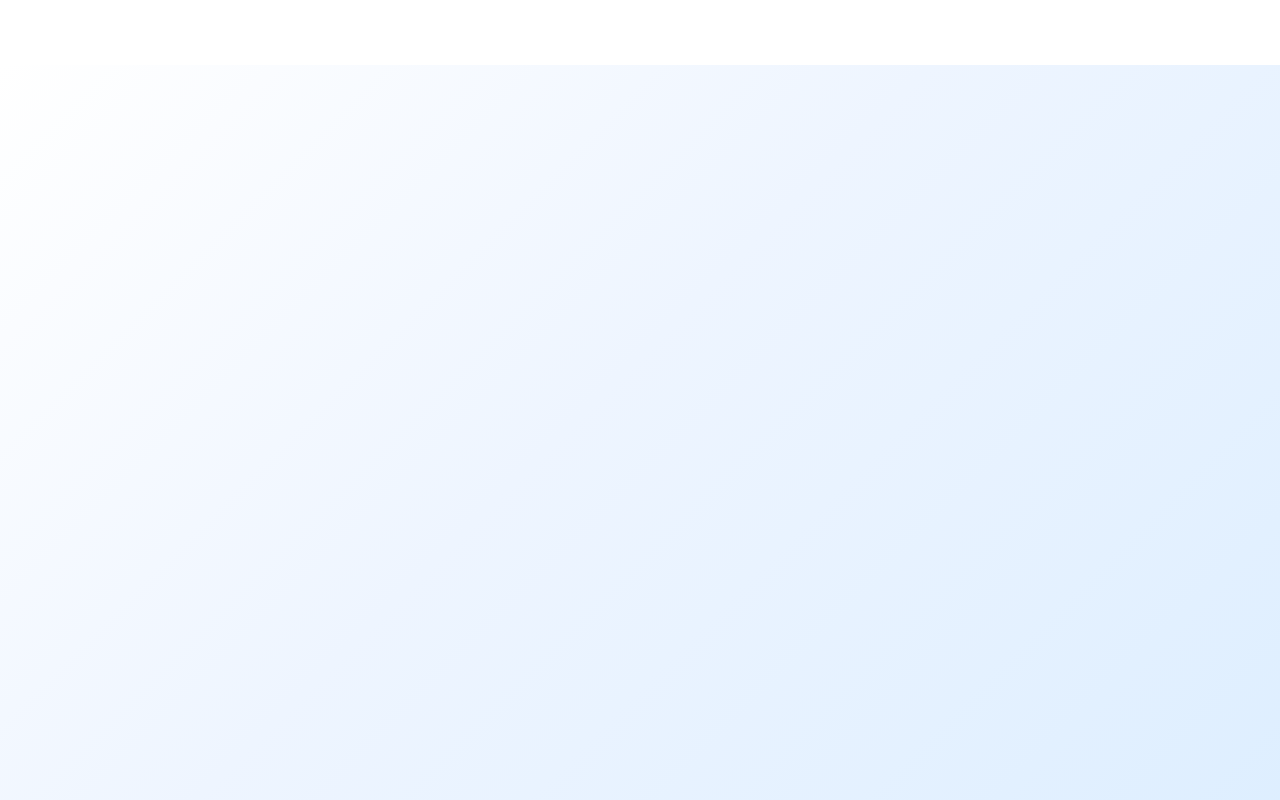
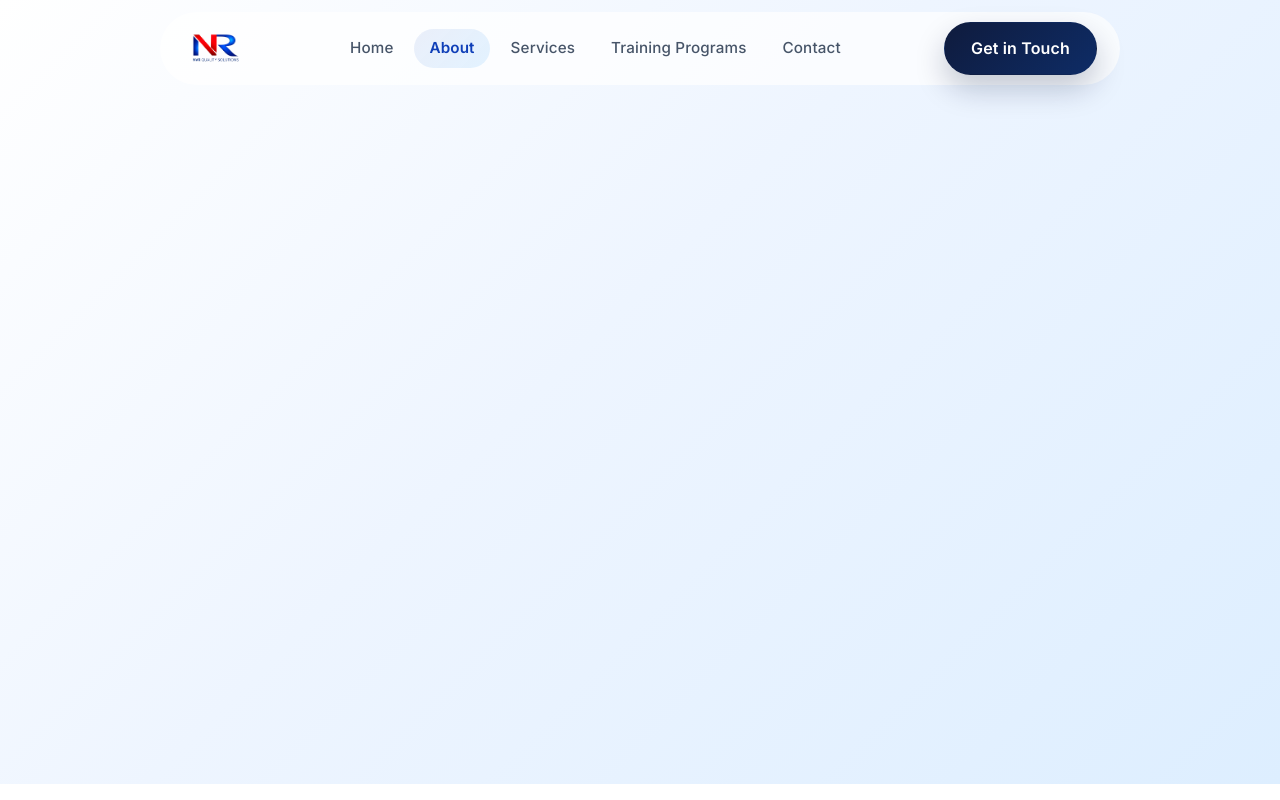
Before and after one commit to webstique-dev/NVR_quality_solutions, a React (Vite) app: page /about in a window 1280 px wide. Shown: the top 800 px of the page. Built offline with nearby package versions, Linux system fonts and the light colour scheme.

Commit message:
fix(navbar):navbar fixed into pill based

```diff
--- a/src/components/Layout/Navbar.css
+++ b/src/components/Layout/Navbar.css
@@ -1,65 +1,78 @@
 /* ===================================================================
-   Navbar — Mistral AI Design System (DESIGN.md)
-
-   Sticky white editorial bar with hairline border.
-   No glass, no floating pill, no dark background.
+   Navbar — Floating pill navigation
    =================================================================== */
 
 .navbar {
-  position: sticky;
+  position: fixed;
   top: 0;
   left: 0;
   right: 0;
   z-index: var(--z-nav);
-  background-color: var(--color-canvas);
-  border-bottom: 1px solid var(--color-hairline-soft);
-  transition: box-shadow var(--duration-base) var(--ease-standard);
+  width: 100%;
+  padding: 0.75rem 1rem 0;
 }
 
-.navbar--scrolled {
-  box-shadow: var(--shadow-navbar);
+.navbar__shell {
+  width: min(100%, 960px);
+  margin: 0 auto;
+  border-radius: 9999px;
+  border: 1px solid transparent;
+  background: rgba(255, 255, 255, 0.7);
+  backdrop-filter: blur(0px);
+  box-shadow: none;
+  transition:
+    background-color 300ms ease,
+    box-shadow 300ms ease,
+    border-color 300ms ease,
+    backdrop-filter 300ms ease;
 }
 
-/* ─── Inner layout ───────────────────────────────────────────────── */
+.navbar--scrolled .navbar__shell {
+  background: rgba(255, 255, 255, 0.78);
+  backdrop-filter: blur(12px);
+  border-color: rgba(255, 255, 255, 0.8);
+  box-shadow: 0 8px 30px rgba(15, 23, 42, 0.08);
+}
+
 .navbar__inner {
-  width: 100%;
-  max-width: var(--max-width);
-  margin: 0 auto;
-  height: var(--nav-height);
   display: flex;
   align-items: center;
   justify-content: space-between;
-  gap: var(--spacing-xl);
-  padding: 0 clamp(1rem, 3vw, 2rem);
+  gap: 1rem;
+  padding: 0.55rem 1.4rem;
+  min-height: 3.4rem;
 }
 
-/* ─── Logo ────────────────────────────────────────────────────────── */
 .navbar__logo {
-  text-decoration: none;
   display: flex;
   align-items: center;
   flex-shrink: 0;
+  text-decoration: none;
 }
 
 .navbar__logo-img {
-  height: clamp(32px, 4vw, 40px);
+  height: clamp(34px, 4vw, 42px);
   width: auto;
   object-fit: contain;
   display: block;
 }
 
-/* ─── Desktop nav links ───────────────────────────────────────────── */
 .navbar__links {
   display: flex;
   align-items: center;
-  gap: var(--spacing-xs);
+  justify-content: center;
+  gap: 0.35rem;
   flex: 1;
-  justify-content: center;
 }
 
-.navbar__link {
-  padding: 0.55rem 0.9rem;
-  border-radius: var(--rounded-md);
+.navbar__link,
+.navbar__mobile-link {
+  position: relative;
+  isolation: isolate;
+  display: inline-flex;
+  align-items: center;
+  padding: 0.65rem 0.95rem;
+  border-radius: 9999px;
   font-family: var(--font-body);
   font-size: var(--fs-body-sm-resp);
   font-weight: 500;
@@ -68,52 +81,108 @@
   color: var(--color-slate);
   text-decoration: none;
   transition:
-    color var(--duration-fast) var(--ease-standard),
-    background-color var(--duration-fast) var(--ease-standard);
+    color 180ms ease,
+    transform 180ms ease,
+    font-weight 180ms ease;
 }
 
-.navbar__link:hover {
-  color: var(--color-accent-blue);
-  background-color: var(--color-blue-50);
+.navbar__link::before,
+.navbar__mobile-link::before {
+  content: '';
+  position: absolute;
+  inset: 0;
+  border-radius: 9999px;
+  background: linear-gradient(135deg, rgba(15, 63, 184, 0.08), rgba(63, 169, 255, 0.14));
+  opacity: 0;
+  transform: scale(0.94);
+  transition: opacity 180ms ease, transform 180ms ease;
+  z-index: -1;
 }
 
-.navbar__link--active {
+.navbar__link:hover,
+.navbar__link:focus-visible,
+.navbar__mobile-link:hover,
+.navbar__mobile-link:focus-visible,
+.navbar__link--active,
+.navbar__mobile-link--active {
   color: var(--color-primary-blue);
-  background-color: var(--color-blue-50);
   font-weight: 600;
 }
 
-/* ─── CTA area ────────────────────────────────────────────────────── */
+.navbar__link:hover::before,
+.navbar__link:focus-visible::before,
+.navbar__mobile-link:hover::before,
+.navbar__mobile-link:focus-visible::before,
+.navbar__link--active::before,
+.navbar__mobile-link--active::before {
+  opacity: 1;
+  transform: scale(1);
+}
+
+.navbar__link:hover,
+.navbar__link:focus-visible {
+  transform: translateY(-1px);
+}
+
 .navbar__cta {
   flex-shrink: 0;
 }
 
-/* ─── Mobile toggle ───────────────────────────────────────────────── */
 .navbar__toggle {
   display: none;
   width: 44px;
   height: 44px;
-  border-radius: var(--rounded-md);
-  background: var(--color-surface);
-  border: 1px solid var(--color-hairline);
+  border: 1px solid rgba(15, 63, 184, 0.12);
+  border-radius: 9999px;
+  background: rgba(255, 255, 255, 0.9);
   color: var(--color-ink);
   cursor: pointer;
   align-items: center;
   justify-content: center;
   flex-shrink: 0;
-  transition: background-color var(--duration-fast) var(--ease-standard);
+  transition: background-color 180ms ease, transform 180ms ease;
 }
 
-.navbar__toggle:hover {
-  background-color: var(--color-hairline-soft);
+.navbar__toggle:hover,
+.navbar__toggle:focus-visible {
+  background-color: var(--color-blue-50);
+  transform: translateY(-1px);
 }
 
-/* ─── Mobile drawer ───────────────────────────────────────────────── */
 .navbar__mobile {
   display: none;
+  gap: 0.5rem;
+  padding: 0 0.25rem 0.15rem;
+  max-height: 0;
+  opacity: 0;
+  overflow: hidden;
+  pointer-events: none;
+  transform: translateY(-8px);
+  transition: max-height 240ms var(--ease-premium), opacity 220ms ease, transform 220ms ease, padding 220ms ease;
 }
 
-/* ─── Responsive — Tablet & Mobile (<1024px) ─────────────────────── */
+.navbar__mobile--open {
+  display: grid;
+  max-height: 320px;
+  opacity: 1;
+  pointer-events: auto;
+  padding-top: 0.7rem;
+  transform: translateY(0);
+}
+
+.navbar__mobile .btn {
+  margin-top: 0.25rem;
+  justify-content: center;
+}
+
+.navbar__link:focus-visible,
+.navbar__mobile-link:focus-visible,
+.navbar__toggle:focus-visible {
+  outline: 2px solid var(--color-primary-blue);
+  outline-offset: 3px;
+  box-shadow: 0 0 0 4px rgba(63, 169, 255, 0.2);
+}
+
 @media (max-width: 1024px) {
   .navbar__links,
   .navbar__cta {
@@ -121,76 +190,50 @@
   }
 
   .navbar__toggle {
-    display: flex;
+    display: inline-flex;
+  }
+
+  .navbar__mobile {
+    display: grid;
+  }
+
+  .navbar__mobile-link {
+    min-height: 44px;
+    padding: 0.75rem 0.95rem;
+  }
+}
+
+@media (max-width: 768px) {
+  .navbar {
+    padding: 0.5rem 0.75rem 0;
   }
 
   .navbar__inner {
-    padding: 0 var(--spacing-xl);
+    padding: 0.55rem 1rem;
   }
 
-  .navbar__mobile {
-    display: flex;
-    flex-direction: column;
-    gap: var(--spacing-xs);
-    padding: var(--spacing-md) clamp(1rem, 3vw, 2rem) var(--spacing-xl);
-    background-color: var(--color-canvas);
-    border-top: 1px solid var(--color-hairline-soft);
-    border-bottom: 1px solid var(--color-hairline-soft);
-  }
-
-  .navbar__mobile-link {
-    display: flex;
-    align-items: center;
-    min-height: 44px;
-    padding: var(--spacing-sm) var(--spacing-md);
-    font-family: var(--font-body);
-    font-size: var(--fs-body-resp);
-    font-weight: 500;
-    color: var(--color-slate);
-    text-decoration: none;
-    border-radius: var(--rounded-md);
-    transition: background-color var(--duration-fast), color var(--duration-fast);
-  }
-
-  .navbar__mobile-link:hover {
-    background-color: var(--color-surface);
-    color: var(--color-ink);
-  }
-
-  .navbar__mobile-link--active {
-    background-color: var(--color-surface);
-    color: var(--color-ink);
-    font-weight: 600;
-  }
-
-  .navbar__mobile .btn {
-    margin-top: var(--spacing-sm);
-    width: 100%;
-    justify-content: center;
+  .navbar__shell {
+    width: min(100%, 100%);
   }
 }
 
-/* ─── Responsive — Small Mobile (<480px) ─────────────────────────── */
 @media (max-width: 480px) {
   .navbar__inner {
-    padding: 0 1rem;
+    padding: 0.5rem 0.85rem;
   }
 
-  .navbar__logo {
-    font-size: clamp(12px, 3.8vw, 14px);
-  }
-
-  .navbar__mobile {
-    padding: var(--spacing-md);
+  .navbar__logo-img {
+    height: 32px;
   }
 }
 
-@media (max-width: 360px) {
-  .navbar__inner {
-    padding: 0 0.75rem;
-  }
-
-  .navbar__logo {
-    font-size: var(--fs-micro-resp);
+@media (prefers-reduced-motion: reduce) {
+  .navbar__shell,
+  .navbar__link,
+  .navbar__mobile-link,
+  .navbar__toggle,
+  .navbar__mobile {
+    transition-duration: 0.01ms !important;
+    animation: none !important;
   }
 }
--- a/src/components/Layout/Navbar.jsx
+++ b/src/components/Layout/Navbar.jsx
@@ -1,7 +1,6 @@
-import { useState, useEffect } from 'react';
+import { useEffect, useState } from 'react';
 import { NavLink } from 'react-router-dom';
 import { FiMenu, FiX } from 'react-icons/fi';
-import { motion, AnimatePresence, useReducedMotion } from 'framer-motion';
 import Button from '../Common/Button';
 import './Navbar.css';
 
@@ -10,55 +9,64 @@ const NAV_LINKS = [
   { label: 'About', to: '/about' },
   { label: 'Services', to: '/services' },
   { label: 'Training Programs', to: '/training-programs' },
-  // { label: 'FAQ', to: '/faq' },
   { label: 'Contact', to: '/contact' },
 ];
 
 const Navbar = () => {
   const [scrolled, setScrolled] = useState(false);
   const [menuOpen, setMenuOpen] = useState(false);
-  const shouldReduceMotion = useReducedMotion();
 
   useEffect(() => {
-    const onScroll = () => setScrolled(window.scrollY > 20);
-    window.addEventListener('scroll', onScroll);
-    return () => window.removeEventListener('scroll', onScroll);
+    let ticking = false;
+
+    const handleScroll = () => {
+      if (!ticking) {
+        window.requestAnimationFrame(() => {
+          setScrolled(window.scrollY > 48);
+          ticking = false;
+        });
+        ticking = true;
+      }
+    };
+
+    handleScroll();
+    window.addEventListener('scroll', handleScroll, { passive: true });
+
+    return () => {
+      window.removeEventListener('scroll', handleScroll);
+    };
   }, []);
 
   useEffect(() => {
     document.body.style.overflow = menuOpen ? 'hidden' : '';
+
     return () => {
       document.body.style.overflow = '';
     };
   }, [menuOpen]);
 
+  const closeMenu = () => setMenuOpen(false);
+
   return (
-    <motion.header
-      className={`navbar ${scrolled ? 'navbar--scrolled' : ''}`}
-      initial={shouldReduceMotion ? { opacity: 1, y: 0 } : { opacity: 0, y: -12 }}
-      animate={{ opacity: 1, y: 0 }}
-      transition={{ duration: 0.45, ease: [0.16, 1, 0.3, 1] }}
-    >
+    <header className={`navbar ${scrolled ? 'navbar--scrolled' : ''}`}>
+      <div className="navbar__shell">
         <div className="navbar__inner">
-        <NavLink to="/" className="navbar__logo" onClick={() => setMenuOpen(false)}>
+          <NavLink to="/" className="navbar__logo" onClick={closeMenu}>
             <img src="/nvr-logo.png" alt="NVR Quality Solutions" className="navbar__logo-img" />
           </NavLink>
 
           <nav className="navbar__links" aria-label="Primary navigation">
             {NAV_LINKS.map((link) => (
-            <motion.div key={link.to} layout>
               <NavLink
+                key={link.to}
                 to={link.to}
-                whileHover={shouldReduceMotion ? undefined : { y: -1, scale: 1.01 }}
-                transition={{ duration: 0.2, ease: [0.16, 1, 0.3, 1] }}
+                end={link.to === '/'}
                 className={({ isActive }) =>
                   `navbar__link ${isActive ? 'navbar__link--active' : ''}`
                 }
-                end={link.to === '/'}
               >
                 {link.label}
               </NavLink>
-            </motion.div>
             ))}
           </nav>
 
@@ -70,7 +78,8 @@ const Navbar = () => {
 
           <button
             className="navbar__toggle"
-          onClick={() => setMenuOpen((v) => !v)}
+            type="button"
+            onClick={() => setMenuOpen((value) => !value)}
             aria-label={menuOpen ? 'Close menu' : 'Open menu'}
             aria-expanded={menuOpen}
           >
@@ -78,38 +87,27 @@ const Navbar = () => {
           </button>
         </div>
 
-      <AnimatePresence>
-        {menuOpen && (
-          <motion.div
-            className="navbar__mobile"
-            initial={{ opacity: 0, y: -8 }}
-            animate={{ opacity: 1, y: 0 }}
-            exit={{ opacity: 0, y: -8 }}
-            transition={{ duration: 0.2, ease: [0.16, 1, 0.3, 1] }}
-          >
+        <div className={`navbar__mobile ${menuOpen ? 'navbar__mobile--open' : ''}`}>
           {NAV_LINKS.map((link) => (
-              <motion.div key={link.to} layout>
             <NavLink
+              key={link.to}
               to={link.to}
-                  whileHover={shouldReduceMotion ? undefined : { x: 2, scale: 1.01 }}
-                  transition={{ duration: 0.2, ease: [0.16, 1, 0.3, 1] }}
+              end={link.to === '/'}
               className={({ isActive }) =>
                 `navbar__mobile-link ${isActive ? 'navbar__mobile-link--active' : ''}`
               }
-                  onClick={() => setMenuOpen(false)}
-                  end={link.to === '/'}
+              onClick={closeMenu}
             >
               {link.label}
             </NavLink>
-              </motion.div>
           ))}
-            <Button as="link" to="/contact" variant="primary" onClick={() => setMenuOpen(false)}>
+
+          <Button as="link" to="/contact" variant="primary" onClick={closeMenu}>
             Get in Touch
           </Button>
-          </motion.div>
-        )}
-      </AnimatePresence>
-    </motion.header>
+        </div>
+      </div>
+    </header>
   );
 };
 
```
Lines whose indentation alone changed are shown as unchanged.
